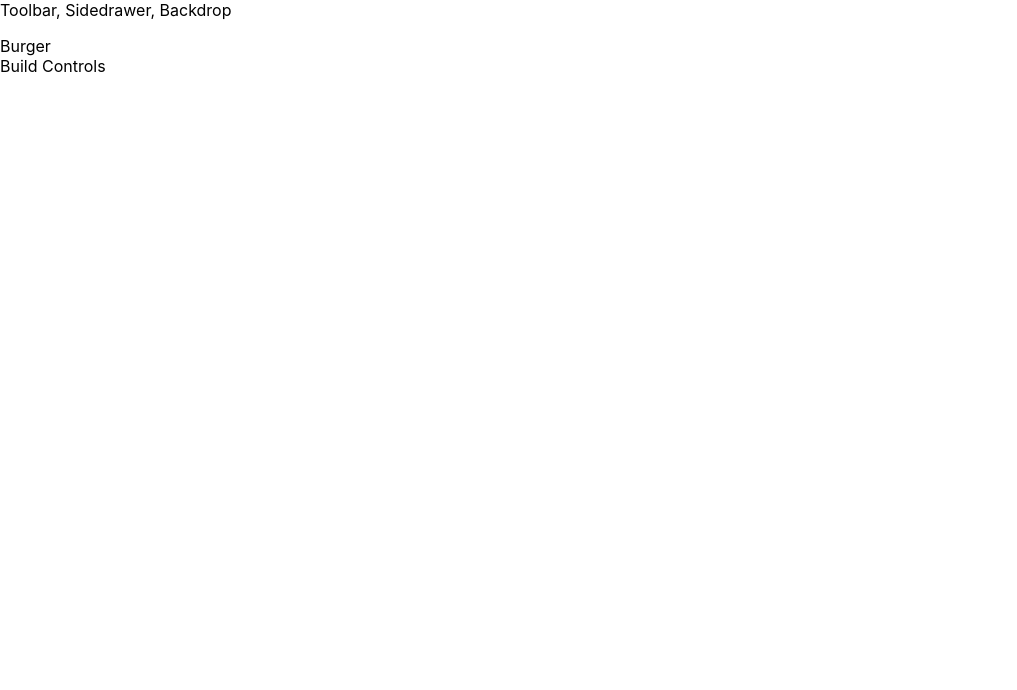
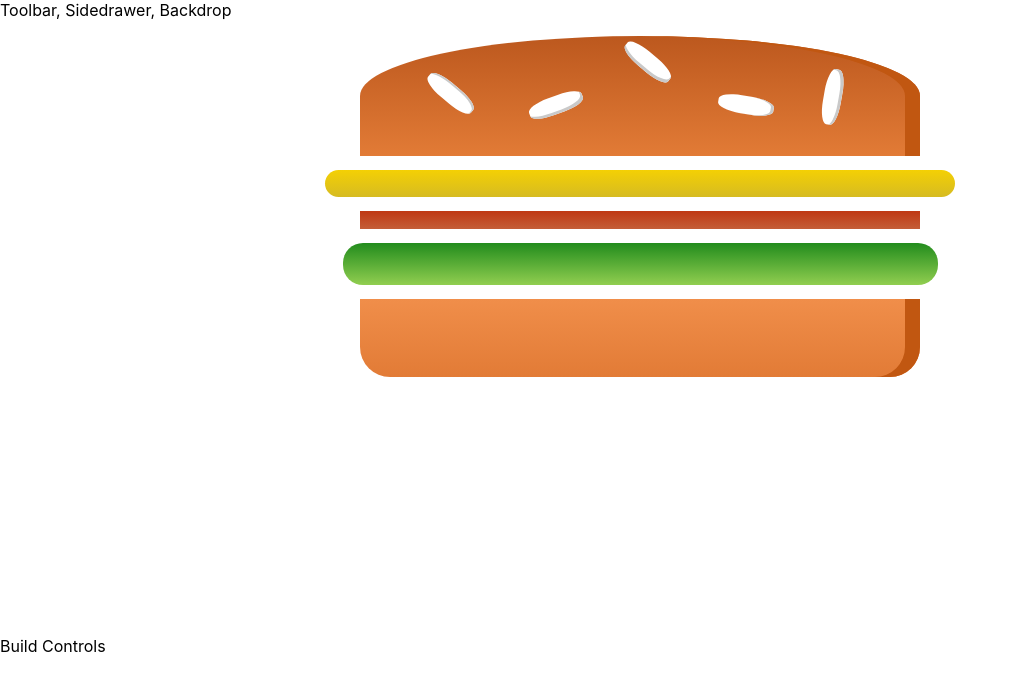
Before and after one commit to eduardtsatourov/burger, a React (Create React App) app: page / in a window 1280 px wide. Shown: the top 690 px of the page, without its empty margins (0-1017 px from the left). Built offline with nearby package versions, Linux system fonts and the light colour scheme.

Commit message:
added a burger, hardcoded

```diff
--- a/package.json
+++ b/package.json
@@ -6,6 +6,7 @@
     "@testing-library/jest-dom": "^4.2.4",
     "@testing-library/react": "^9.3.2",
     "@testing-library/user-event": "^7.1.2",
+    "prop-types": "^15.7.2",
     "react": "^16.12.0",
     "react-dom": "^16.12.0",
     "react-scripts": "3.3.0",
--- /dev/null
+++ b/src/components/Burger/Burger.js
@@ -0,0 +1,17 @@
+import React from 'react';
+import classes from './Burger.module.css';
+import BurgerIngredient from './BurgerIngredient/BurgerIngredient';
+
+const burger = (props) => {
+  return (
+    <div className={classes.Burger}>
+      <BurgerIngredient type="bread-top"/>
+      <BurgerIngredient type="cheese"/>
+      <BurgerIngredient type="bacon"/>
+      <BurgerIngredient type="salad"/>
+      <BurgerIngredient type="bread-bottom"/>
+    </div>
+  )
+}
+
+export default burger;
--- /dev/null
+++ b/src/components/Burger/Burger.module.css
@@ -0,0 +1,30 @@
+.Burger {
+  width: 100%;
+  margin: auto;
+  height: 250px;
+  text-align: center;
+  font-weight: bold;
+  font-size: 1.2rem;
+}
+
+
+
+@media (min-width: 500px) and (min-height: 400px) {
+  .Burger {
+    width: 350px;
+    height: 300px;
+  }
+}
+@media (min-width: 500px) and (min-height: 401px) {
+  .Burger {
+    width: 450px;
+    height: 400px;
+  }
+}
+
+@media (min-width: 1000px) and (min-height: 700px) {
+  .Burger {
+    width: 700px;
+    height: 600px;
+  }
+}
--- /dev/null
+++ b/src/components/Burger/BurgerIngredient/BurgerIngredient.js
@@ -0,0 +1,44 @@
+import React, { Component } from 'react';
+import classes from './BurgerIngredient.module.css';
+import PropTypes from 'prop-types';
+
+class BurgerIngredient extends Component {
+  render() {
+    let ingredient = null;
+
+    switch (this.props.type) {
+      case ('bread-bottom') :
+        ingredient = <div className={classes.BreadBottom}></div>
+        break;
+      case ('bread-top') :
+        ingredient = (
+          <div className={classes.BreadTop}>
+            <div className={classes.Seeds1}></div>
+            <div className={classes.Seeds2}></div>
+          </div>
+        )
+        break;
+      case ('meat') :
+        ingredient = <div className={classes.Meat}></div>
+        break;
+      case ('cheese') :
+        ingredient = <div className={classes.Cheese}></div>
+        break;
+      case ('salad') :
+        ingredient = <div className={classes.Salad}></div>
+        break;
+      case ('bacon') :
+        ingredient = <div className={classes.Bacon}></div>
+        break;
+      default: ingredient = null;
+      }
+
+    return ingredient;
+  }
+}
+
+BurgerIngredient.propTypes = {
+  type: PropTypes.string.isRequired
+}
+
+export default BurgerIngredient;
--- /dev/null
+++ b/src/components/Burger/BurgerIngredient/BurgerIngredient.module.css
@@ -0,0 +1,113 @@
+.BreadBottom {
+  height: 13%;
+  width: 80%;
+  background: linear-gradient(#F08E4A, #e27b36);
+  border-radius: 0 0 30px 30px;
+  box-shadow: inset -15px 0 #c15711;
+  margin: 2% auto;
+}
+
+.BreadTop {
+  height: 20%;
+  width: 80%;
+  background: linear-gradient(#bc581e, #e27b36);
+  border-radius: 50% 50% 0 0;
+  box-shadow: inset -15px 0 #c15711;
+  margin: 2% auto;
+  position: relative;
+}
+
+.Seeds1 {
+  width: 10%;
+  height: 15%;
+  position: absolute;
+  background-color: white;
+  left: 30%;
+  top: 50%;
+  border-radius: 40%;
+  transform: rotate(-20deg);
+  box-shadow: inset -2px -3px #c9c9c9;
+}
+
+.Seeds1:after {
+  content: "";
+  width: 100%;
+  height: 100%;
+  position: absolute;
+  background-color: white;
+  left: -170%;
+  top: -260%;
+  border-radius: 40%;
+  transform: rotate(60deg);
+  box-shadow: inset -1px 2px #c9c9c9;
+}
+
+.Seeds1:before {
+  content: "";
+  width: 100%;
+  height: 100%;
+  position: absolute;
+  background-color: white;
+  left: 180%;
+  top: -50%;
+  border-radius: 40%;
+  transform: rotate(60deg);
+  box-shadow: inset -1px -3px #c9c9c9;
+}
+
+.Seeds2 {
+  width: 10%;
+  height: 15%;
+  position: absolute;
+  background-color: white;
+  left: 64%;
+  top: 50%;
+  border-radius: 40%;
+  transform: rotate(10deg);
+  box-shadow: inset -3px 0 #c9c9c9;
+}
+
+.Seeds2:before {
+  content: "";
+  width: 100%;
+  height: 100%;
+  position: absolute;
+  background-color: white;
+  left: 150%;
+  top: -130%;
+  border-radius: 40%;
+  transform: rotate(90deg);
+  box-shadow: inset 1px 3px #c9c9c9;
+}
+
+
+.Meat {
+  width: 80%;
+  height: 8%;
+  background: linear-gradient(#7f3608, #702e05);
+  margin: 2% auto;
+  border-radius: 15px;
+}
+
+.Cheese {
+  width: 90%;
+  height: 4.5%;
+  margin: 2% auto;
+  background: linear-gradient(#f4d004, #d6bb22);
+  border-radius: 20px;
+}
+
+.Salad {
+  width: 85%;
+  height: 7%;
+  margin: 2% auto;
+  background: linear-gradient(#228c1d, #91ce50);
+  border-radius: 20px;
+}
+
+.Bacon {
+  width: 80%;
+  height: 3%;
+  background: linear-gradient(#bf3813, #c45e38);
+  margin: 2% auto;
+}
--- a/src/containers/BurgerBuilder/BurgerBuilder.js
+++ b/src/containers/BurgerBuilder/BurgerBuilder.js
@@ -1,11 +1,12 @@
 import React, { Component } from 'react';
 import Aux from '../../hoc/AuxHoc';
+import Burger from '../../components/Burger/Burger';
 
 class BurgerBuilder extends Component {
   render() {
     return (
       <Aux>
-        <div>Burger</div>
+        <Burger />
         <div>Build Controls</div>
       </Aux>
     );
```
Also changed, not shown: 1 other file (tests, documents, lock files or other folders).
